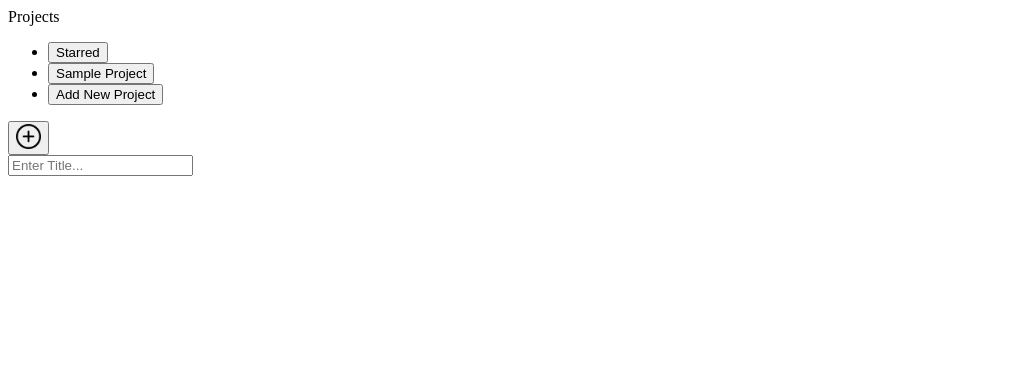
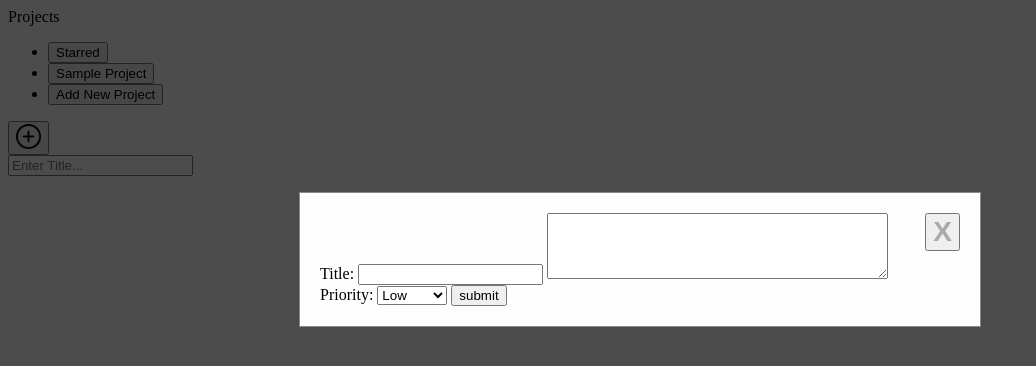
Before and after one commit to jakenlightbringer/todolist, a website built with webpack: page dist/index.html in a window 1280 px wide. Both pictures are taken after a click on the button 28 px from the left and 138 px from the top of the page. Shown: the whole page, without its empty margins (0-1036 px from the left). Built offline with nearby package versions, Linux system fonts and the light colour scheme.

```diff
--- a/package.json
+++ b/package.json
@@ -10,7 +10,9 @@
   "author": "",
   "license": "ISC",
   "devDependencies": {
+    "css-loader": "^6.8.1",
     "file-loader": "^6.2.0",
+    "style-loader": "^3.3.3",
     "webpack": "^5.88.2",
     "webpack-cli": "^5.1.4"
   }
--- a/src/index.js
+++ b/src/index.js
@@ -1,5 +1,8 @@
 import sampleProject from "./sample";
 import addProject from "/home/jake/todolist/src/add.png"
+import projectPopup from "./newProjectPopup";
+import './styles.css';
+
 
 
 const buttonContainer = document.getElementById('new-button');
@@ -14,8 +17,11 @@
 
     buttonContainer.appendChild(newButtonImage);
 }
+buttonContainer.addEventListener('click', ()=>{
+    projectPopup();
+});
 
 document.addEventListener('DOMContentLoaded', () =>{
     sampleProject();
     plusButton();
-})
+});
--- a/src/newProjectPopup.js
+++ b/src/newProjectPopup.js
@@ -1,9 +1,11 @@
 function projectPopup(){
-    const projectContainer = document.getElementById("project-container");
-    const openButton = document.getElementById('new-button');
+    const popupContainer = document.getElementById('popup-container');
+
+    popupContainer.style.display = 'block';
 
 
 
 
 
 }
+export default projectPopup;
--- /dev/null
+++ b/src/styles.css
@@ -0,0 +1,34 @@
+/* Styles for the popup container */
+#popup-container {
+    display: none;
+    position: fixed;
+    top: 0;
+    left: 0;
+    width: 100%;
+    height: 100%;
+    background-color: rgba(0, 0, 0, 0.7);
+    z-index: 1;
+}
+
+/* Styles for the popup content */
+.popup-content {
+    background-color: #fefefe;
+    margin: 15% auto;
+    padding: 20px;
+    border: 1px solid #888;
+    width: 50%;
+    position: relative;
+}
+
+/* Style for the close button */
+#close-button {
+    color: #aaa;
+    float: right;
+    font-size: 28px;
+    font-weight: bold;
+    cursor: pointer;
+}
+
+#close-button:hover {
+    color: black;
+}
--- a/webpack.config.js
+++ b/webpack.config.js
@@ -14,10 +14,16 @@
           {
             loader: 'file-loader',
             options: {
-              name: '[name].[ext]',
-              outputPath: 'images/', // This is where the images will be copied to in the output directory
+              name: 'images/[name].[ext]', // Change the output path for images
             },
           },
+        ],
+      },
+      {
+        test: /\.css$/, // Match CSS files
+        use: [
+          'style-loader', // Injects styles into the DOM
+          'css-loader',   // Loads CSS files
         ],
       },
     ],
```
Also changed, not shown: dist/index.html, dist/main.js, 1 other file.
